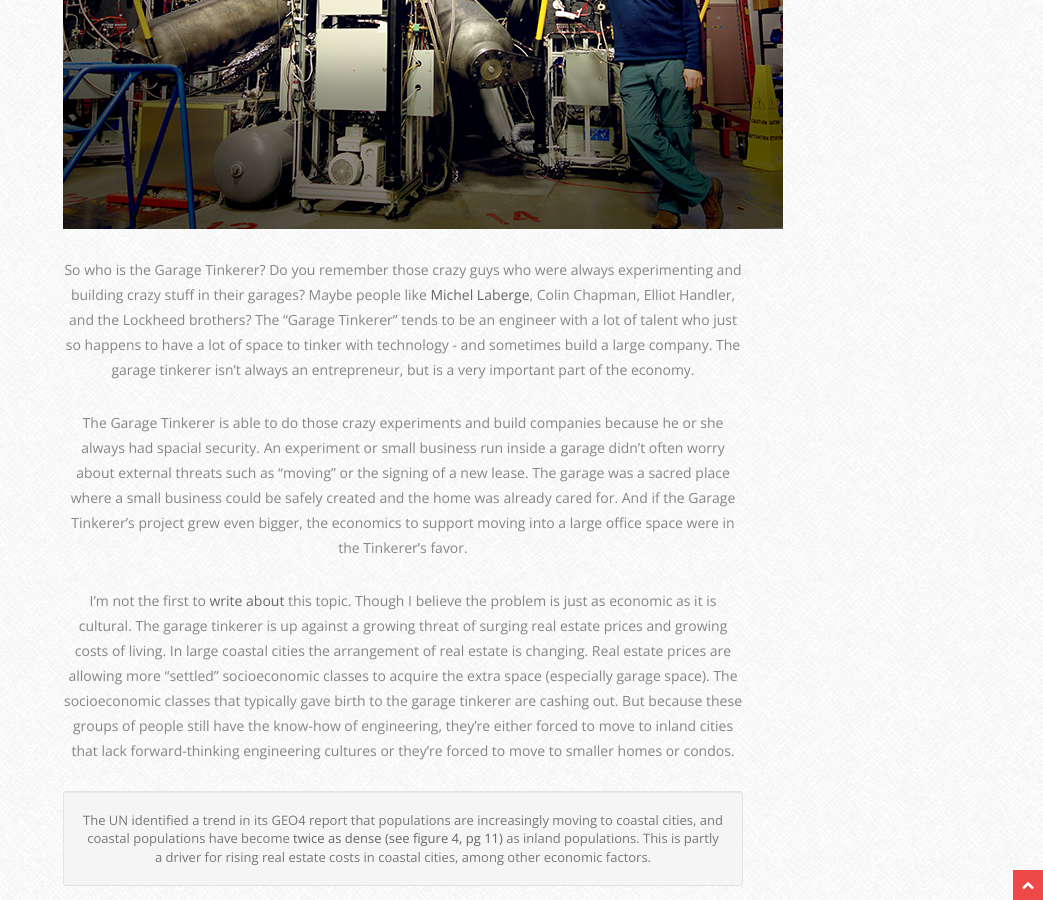
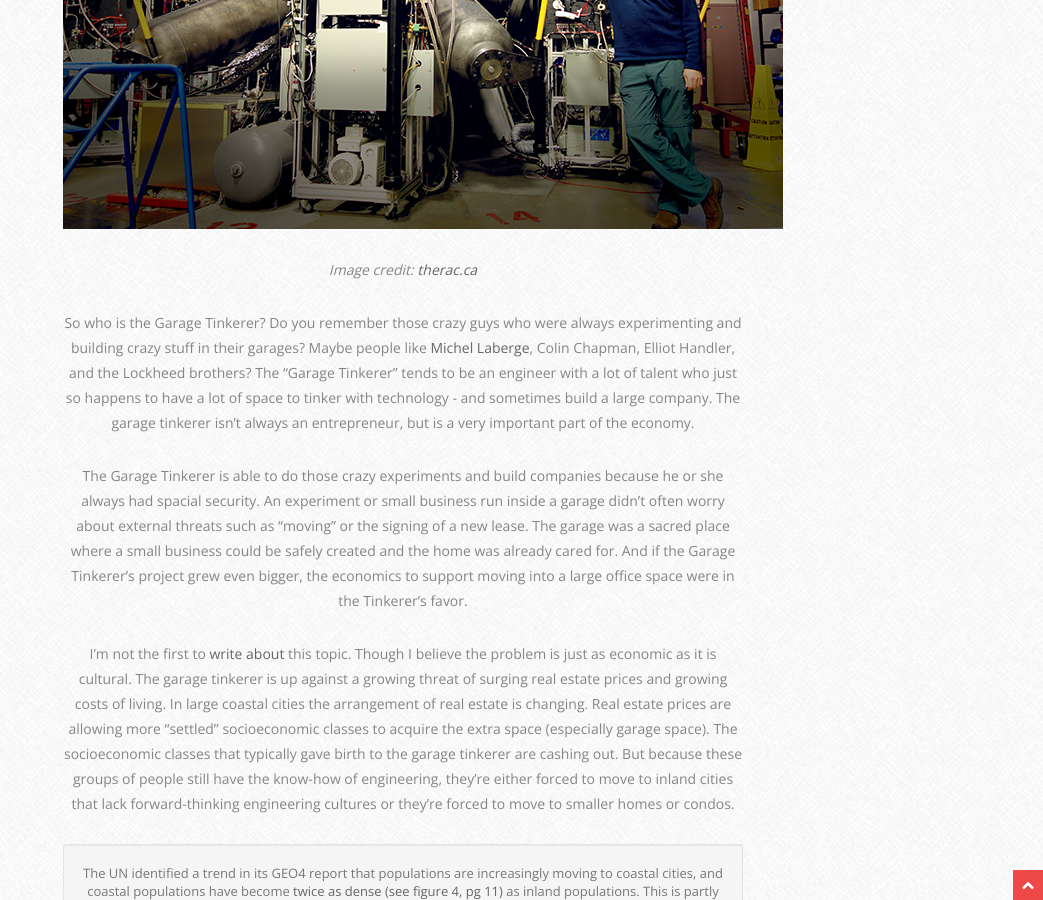
Before and after one commit to crockpotveggies/crockpotveggies.github.io, a Jekyll site: the page built from _posts/2015-06-05-what-happened-garage-tinkerer.md, in a window 1280 px wide and 900 px high, scrolled down 955 px. Shown: the whole window, without its empty margins (237-1280 px from the left). Built offline with Jekyll 4.4.1, drawn with Linux system fonts in a browser that asks for light colours; some web fonts are replaced; Markdown is read by kramdown in place of the engine named in the settings; comment, search, counter and statistics services are not loaded.

Commit message:
Add image credit.

```diff
--- a/_posts/2015-06-05-what-happened-garage-tinkerer.md
+++ b/_posts/2015-06-05-what-happened-garage-tinkerer.md
@@ -6,6 +6,8 @@ title: What Happened to the Garage Tinkerer?
 While engaging in new research, I suddenly realized that our modern economy is having a dramatic effect on urban life. Increasingly shrinking access to real estate is killing the Garage Tinkerer.
 
 <img src="/uploads/michellabergereactor.jpg" alt="Michel Laberge standing in front of Fusion Reactor" />
+
+<em>Image credit: <a href="http://www.therac.ca/content/technology-powerhouse" target="_blank">therac.ca</a></em>
 
 So who is the Garage Tinkerer? Do you remember those crazy guys who were always experimenting and building crazy stuff in their garages? Maybe people like <a href="http://www.financialpost.com/story.html?id=2785016f-0338-4253-b594-aeee1ca49385&k=57937" target="_blank">Michel Laberge</a>, Colin Chapman, Elliot Handler, and the Lockheed brothers? The "Garage Tinkerer" tends to be an engineer with a lot of talent who just so happens to have a lot of space to tinker with technology - and sometimes build a large company. The garage tinkerer isn't always an entrepreneur, but is a very important part of the economy.
 
```
